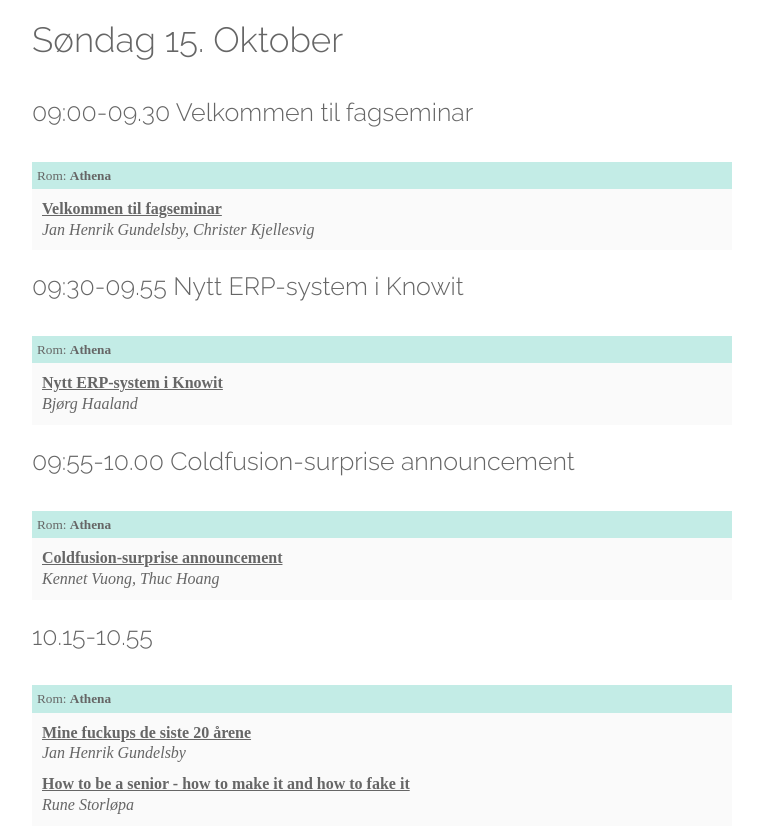
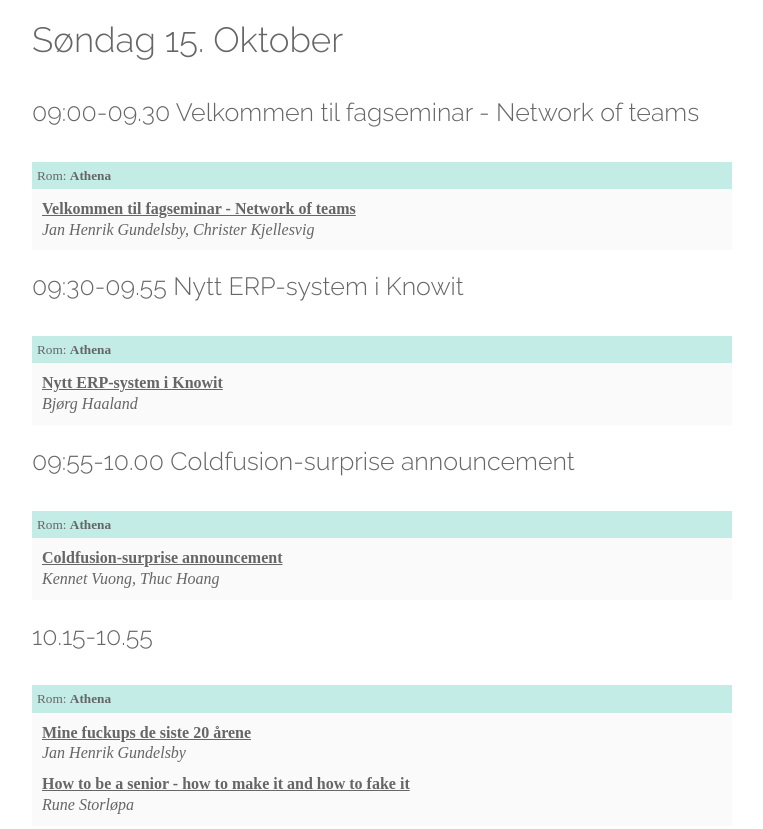
Before and after one commit to knowit/palma.knowit.no, a website: page index.html in a window 1280 px wide. Shown: the part 1907-2736 px from the top of the page, without its empty margins (258-1021 px from the left). Drawn offline with nearby package versions, Linux system fonts and the light colour scheme.

Commit message:
Endret tittel på velkommen

```diff
--- a/index.html
+++ b/index.html
@@ -46,11 +46,11 @@
         <div class="schedule-day">
           <h2>Søndag 15. Oktober</h2>
           <div class="schedule-collection with-1-entries">
-            <h4>09:00-09.30 Velkommen til fagseminar</h4>
+            <h4>09:00-09.30 Velkommen til fagseminar - Network of teams</h4>
             <div class="schedule-entry">
               <h5><span>Rom: </span><b>Athena</b></h5>
               <div data-talk-id="fagstrategi" class="schedule-slot">
-                <p><a id="p_fagstrategi" href="#fagstrategi">Velkommen til fagseminar</a></p>
+                <p><a id="p_fagstrategi" href="#fagstrategi">Velkommen til fagseminar - Network of teams</a></p>
                 <address>Jan Henrik Gundelsby, Christer Kjellesvig
                 </address>
               </div>
@@ -355,7 +355,7 @@
       <div class="content">
         <h1>Foredrag</h1>
         <div id="fagstrategi" data-talk-id="fagstrategi" class="talks-entry">
-          <h4> Velkommen til fagseminar</h4>
+          <h4> Velkommen til fagseminar - Network of teams</h4>
           <p class="talk-description">Litt om programmet disse fagdagene, deretter litt faglige satsningsområder. Til slutt får Jan Henrik hjelp av Christer for å snakke om Objectnet som network of teams!</p>
           <p class="talk-meta">Keynote (30 min),  <a href="#p_fagstrategi"> Søndag 15. Oktober 09:00-09.30, Rom: Athena</a></p>
           <div class="speakers">
--- a/src/viewmodel.json
+++ b/src/viewmodel.json
@@ -39,7 +39,7 @@
       "day": "Søndag 15. Oktober",
       "collections": [
         {
-          "time": "09:00-09.30 Velkommen til fagseminar",
+          "time": "09:00-09.30 Velkommen til fagseminar - Network of teams",
           "entries": [
             {
               "room": "Athena",
@@ -264,7 +264,7 @@
           "email": "ckj@knowit.no"
         }
       ],
-      "title": "Velkommen til fagseminar",
+      "title": "Velkommen til fagseminar - Network of teams",
       "type": "Keynote (30 min)",
       "description": "Litt om programmet disse fagdagene, deretter litt faglige satsningsområder. Til slutt får Jan Henrik hjelp av Christer for å snakke om Objectnet som network of teams!"
     },
```
